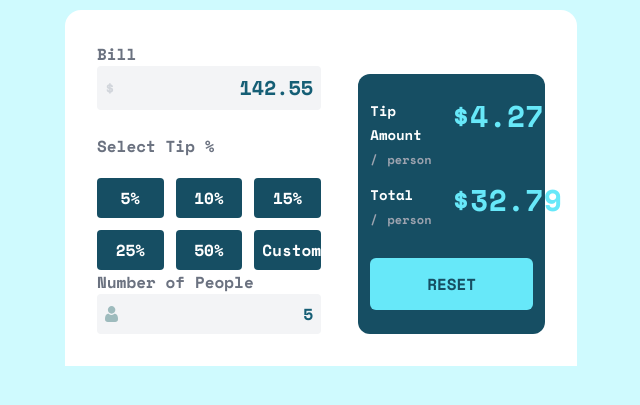
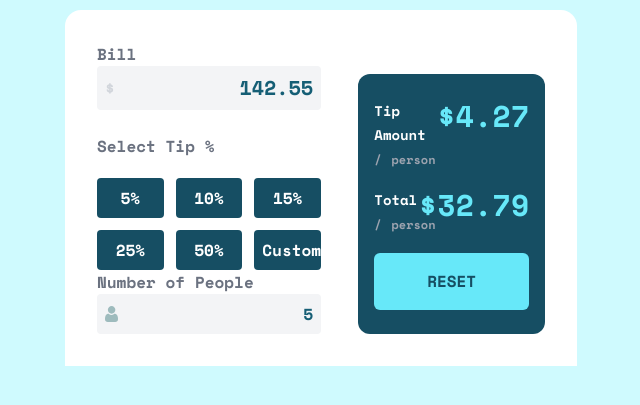
Before and after one commit to OlaniyanEniola/calculator-app, a website: page public/index.html in a window 1280 px wide. Shown: the part 157-562 px from the top of the page, without its empty margins (319-959 px from the left). Drawn offline with nearby package versions, Linux system fonts and the light colour scheme.

Commit message:
improved design

```diff
--- a/public/index.html
+++ b/public/index.html
@@ -37,7 +37,7 @@
       </div>
     </div>
 
-    <section class="bg-cyan-900 mt-8 py-6 px-3 rounded-xl col-span-12 grid grid-cols-12 lg:col-start-8">
+    <section class="bg-cyan-900 mt-8 py-6 px-4 rounded-xl col-span-12 grid grid-cols-12 lg:col-start-8">
       <div class="col-span-12 grid grid-cols-12">
         <div class="col-span-6">
           <span class="text-white text-sm">Tip Amount</span>
@@ -45,7 +45,7 @@
           <span class="text-gray-400 text-xs">/</span>
           <span class="text-gray-400 text-xs">person</span>
         </div>
-        <span class="text-3xl text-cyan-300">$4.27</span>
+        <span class="text-3xl text-cyan-300 col-span-6 justify-self-end">$4.27</span>
       </div>
       <div class="col-span-12 grid grid-cols-12">
         <div class="col-span-6">
@@ -54,9 +54,9 @@
           <span class="text-gray-400 text-xs">/</span>
           <span class="text-gray-400 text-xs">person</span>
         </div>
-        <span class="text-3xl text-cyan-300">$32.79</span>
+        <span class="text-3xl text-cyan-300 col-span-6 justify-self-end">$32.79</span>
       </div>
-      <button class="bg-cyan-300 mt-4 p-2 rounded-md col-span-12 text-cyan-900">RESET</button>
+      <button class="bg-cyan-300 p-2 rounded-md col-span-12 text-cyan-900">RESET</button>
     </section>
   </main>
 </body>
--- a/tailwind.config.js
+++ b/tailwind.config.js
@@ -6,6 +6,7 @@ module.exports = {
       fontFamily: {
         main: ['Space Mono']
       }
+
     },
   },
   plugins: [],
```
Also changed, not shown: public/style.css.
